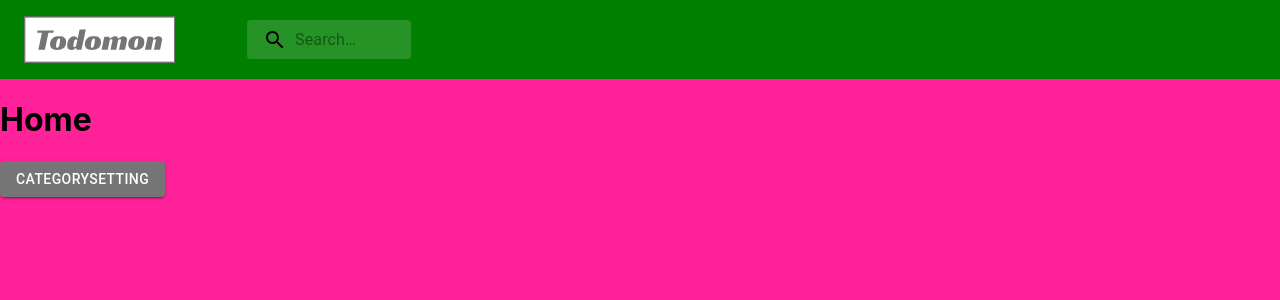
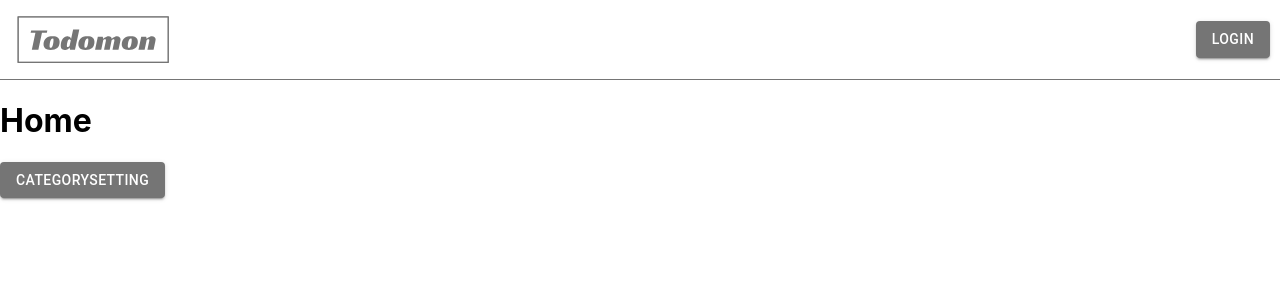
Before and after one commit to Team-IFs/Todomon, a React (Create React App) app in the folder client/: page / in a window 1280 px wide. Shown: the top 300 px of the page. Built offline with nearby package versions, Linux system fonts and the light colour scheme.

Commit message:
💄 Style: change header style

```diff
--- a/client/src/App.css
+++ b/client/src/App.css
@@ -1,61 +1,44 @@
-.App {
-  text-align: center;
+
+* {
+  word-wrap: keep-all;
+  white-space : nowrap;
+  box-sizing: border-box;
+
 }
-
-.App-logo {
-  height: 40vmin;
-  pointer-events: none;
-}
-
-@media (prefers-reduced-motion: no-preference) {
-  .App-logo {
-    animation: App-logo-spin infinite 20s linear;
-  }
-}
-
-.App-header {
-  background-color: #282c34;
-  min-height: 100vh;
-  display: flex;
-  flex-direction: column;
-  align-items: center;
-  justify-content: center;
-  font-size: calc(10px + 2vmin);
-  color: white;
-}
-
-.App-link {
-  color: #61dafb;
-}
-
-@keyframes App-logo-spin {
-  from {
-    transform: rotate(0deg);
-  }
-  to {
-    transform: rotate(360deg);
-  }
-}
-
 .general-layout {
   display: flex;
   flex-direction: column;
   height: 100vh;
-  background-color: #ff2299
 }
 
 .header {
-  background-color: green;
   display: flex;
+  flex-direction: row;
+  justify-content: space-between;
   width: 100vw;
+  align-items: center;
+  padding: 0px 10px;
+  border-bottom: 1px solid #757575;
 }
+
 .sidebar-layout-child {
-  background-color: skyblue;
   display: flex;
   height: 100vh;
 }
+
 .header-layout-child {
-  background-color: blue;
   display: flex;
   height: 100vh;
 }
+
+.logo {
+  width: 170px;
+  height: 100%;
+}
+
+.login-area {
+  display: flex;
+  flex-direction: row;
+  align-items: center;
+  gap: 10px;
+}
--- a/client/src/assets/logo.jsx
+++ b/client/src/assets/logo.jsx
@@ -1,7 +1,7 @@
 import React from "react";
 function Logo() {
   return (
-    <svg xmlns="http://www.w3.org/2000/svg" width="215" height="75" viewBox='200 -30 200 200'>
+    <svg xmlns="http://www.w3.org/2000/svg" width="215" height="75" viewBox='180 -30 200 200'>
       <g className="layer">
         <path fill="#fff" stroke="#000" d="M15 15H416V136H15z"></path>
         <g
--- a/client/src/components/Header.tsx
+++ b/client/src/components/Header.tsx
@@ -1,78 +1,63 @@
 import * as React from 'react';
 import { useRouter } from '../hooks/useRouter'
-import { styled, alpha } from '@mui/material/styles';
-import Box from '@mui/material/Box';
-import Toolbar from '@mui/material/Toolbar';
-import InputBase from '@mui/material/InputBase';
+import styled from '@emotion/styled'
 import SearchIcon from '@mui/icons-material/Search';
+import Button from '@mui/material/Button';
 import Logo from '../assets/logo';
 
-const Search = styled('div')(({ theme }) => ({
-  position: 'relative',
-  borderRadius: theme.shape.borderRadius,
-  backgroundColor: alpha(theme.palette.common.white, 0.15),
+
+const SearchBar = styled.div({
+  display: 'flex',
+  alignItems: 'center',
+  border: '1px solid',
+  borderRadius: '5px',
+  justifyContent: 'center',
+  padding: '5px',
   '&:hover': {
-    backgroundColor: alpha(theme.palette.common.white, 0.25),
+    backgroundColor: '#eeeeee',
   },
-  marginLeft: 0,
-  width: '100%',
-  [theme.breakpoints.up('sm')]: {
-    marginLeft: theme.spacing(1),
-    width: 'auto',
-  },
-}));
+})
 
-const SearchIconWrapper = styled('div')(({ theme }) => ({
-  padding: theme.spacing(0, 2),
-  height: '100%',
-  position: 'absolute',
-  pointerEvents: 'none',
+const SearchIconWrapper = styled.div({
   display: 'flex',
   alignItems: 'center',
   justifyContent: 'center',
-}));
-
-const StyledInputBase = styled(InputBase)(({ theme }) => ({
-  color: 'inherit',
-  '& .MuiInputBase-input': {
-    padding: theme.spacing(1, 1, 1, 0),
-    // vertical padding + font size from searchIcon
-    paddingLeft: `calc(1em + ${theme.spacing(4)})`,
-    transition: theme.transitions.create('width'),
-    width: '100%',
-    [theme.breakpoints.up('sm')]: {
-      width: '12ch',
-      '&:focus': {
-        width: '20ch',
-      },
-    },
-  },
-}));
+});
+const SearchInput = styled.input({
+  border: 'none',
+  padding: '5px',
+  outline: 'none',
+  backgroundColor: 'transparent',
+})
 
 const Header = () => {
   const { routeTo } = useRouter()
+  const [isLogin, setIsLogin] = React.useState(false);
+
   const handleLogoClick = (path: string) => {
     routeTo(path)
   };
+  const handleLoginClick = () => {
+    setIsLogin(!isLogin)
+  }
   return (
     <div className='header'>
-    <Box sx={{ flexGrow: 1 }}>
-        <Toolbar>
-          <div className='logo' onClick={() => handleLogoClick('/')} >
-            <Logo />
+      <div className='logo' onClick={() => handleLogoClick('/')} >
+        <Logo />
+      </div>
+        {isLogin
+        ? <div className='login-area'>
+            <SearchBar>
+              <SearchIconWrapper>
+                <SearchIcon />
+              </SearchIconWrapper>
+              <SearchInput placeholder="search" />
+            </SearchBar>
+            <Button variant="contained" onClick={() => handleLoginClick()}>Logout</Button>
           </div>
-          <Search>
-            <SearchIconWrapper>
-              <SearchIcon />
-            </SearchIconWrapper>
-            <StyledInputBase
-              placeholder="Search…"
-              inputProps={{ 'aria-label': 'search' }}
-            />
-          </Search>
-        </Toolbar>
-      </Box>
+        : <Button variant="contained" onClick={() => handleLoginClick()}>Login</Button>}
       </div>
+
   );
 }
 export default Header;
--- a/client/src/components/Sidebar.tsx
+++ b/client/src/components/Sidebar.tsx
@@ -25,7 +25,7 @@ const Sidebar = () => {
   };
 
   return (
-    <Box sx={{ width: '100%', maxWidth: 240, bgcolor: 'background.paper' }}>
+    <Box sx={{ width: '100%', maxWidth: 220, bgcolor: 'background.paper' }}>
       <List component="nav" aria-label="sidebar">
         {SidebarContent.map((item, idx) => (
             <ListItemButton
```
